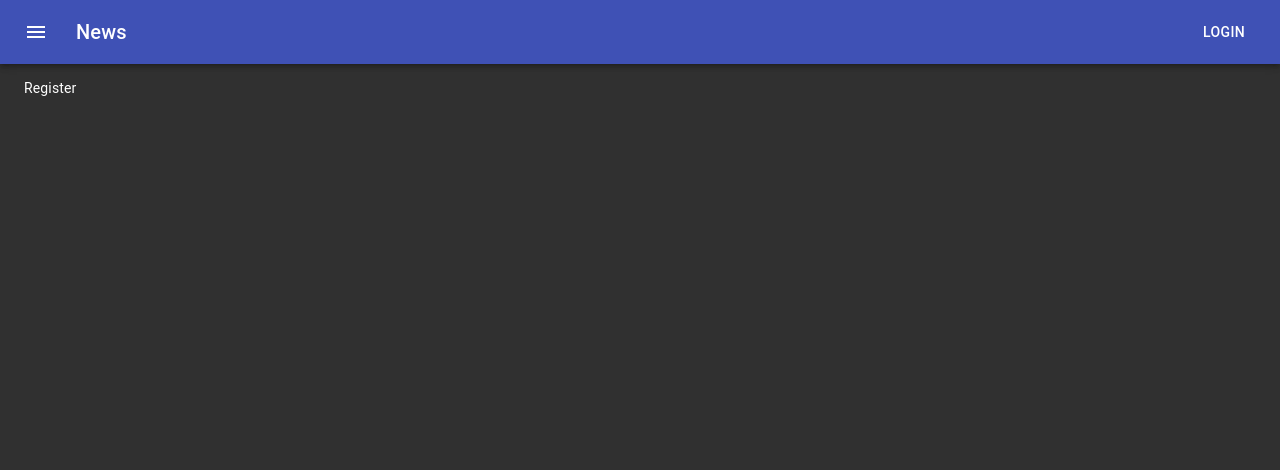
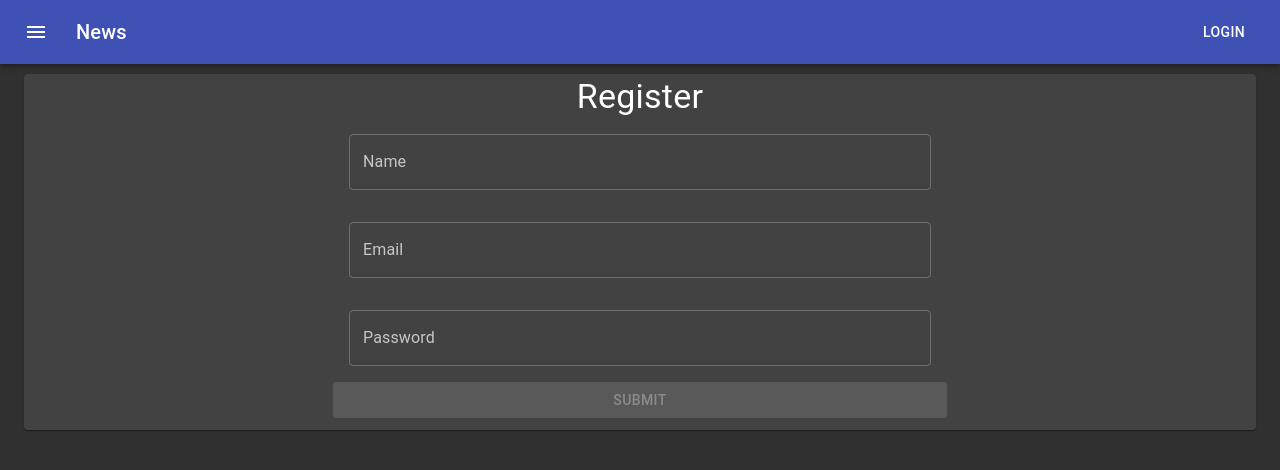
Before and after one commit to khalid-talakshi/fitness-record, a React (Create React App) app: page /register in a window 1280 px wide. Shown: the top 470 px of the page. Built offline with nearby package versions, Linux system fonts and the light colour scheme; no server answers.

Commit message:
added registration form

```diff
--- a/package.json
+++ b/package.json
@@ -27,6 +27,7 @@
     "@types/react-dom": "^17.0.0",
     "@types/react-router": "^5.1.16",
     "@types/react-router-dom": "^5.1.8",
+    "@types/validator": "^13.6.3",
     "apollo-server": "^3.1.2",
     "apollo-server-express": "^3.1.2",
     "bcrypt": "^5.0.1",
@@ -41,6 +42,7 @@
     "react-router-dom": "^5.2.0",
     "react-scripts": "4.0.3",
     "typescript": "^4.1.2",
+    "validator": "^13.6.0",
     "web-vitals": "^1.0.1"
   },
   "type": "module",
--- a/src/App.tsx
+++ b/src/App.tsx
@@ -1,6 +1,11 @@
 import React from "react";
 import { Switch, Route, BrowserRouter as Router, Link } from "react-router-dom";
-import { ApolloClient, ApolloProvider, InMemoryCache } from "@apollo/client";
+import {
+  ApolloClient,
+  ApolloProvider,
+  HttpLink,
+  InMemoryCache,
+} from "@apollo/client";
 import {
   Container,
   createTheme,
@@ -13,7 +18,10 @@ import { RegistrationForm, Navigation } from "./components";
 
 function App() {
   const client = new ApolloClient({
-    uri: "https://6642b518cdba.ngrok.io/graphql",
+    link: new HttpLink({
+      uri: "http://31c5bea63c30.ngrok.io/graphql",
+      fetchOptions: "no-cors",
+    }),
     cache: new InMemoryCache(),
   });
 
--- a/src/components/RegistrationForm/RegistrationForm.tsx
+++ b/src/components/RegistrationForm/RegistrationForm.tsx
@@ -1,15 +1,136 @@
-import React from "react";
-import { gql, useQuery } from "@apollo/client";
+import React, { useState } from "react";
+import { gql, useMutation } from "@apollo/client";
+import {
+  TextField,
+  makeStyles,
+  Card,
+  Typography,
+  Button,
+} from "@material-ui/core";
+import validator from "validator";
 
-const TEST_QUERY = gql`
-  query ExampleQuery {
-    info
+const CREATE_USER = gql`
+  mutation Signup(
+    $signupName: String!
+    $signupEmail: String!
+    $signupPassword: String!
+  ) {
+    signup(name: $signupName, email: $signupEmail, password: $signupPassword) {
+      result {
+        token
+        user {
+          name
+          email
+        }
+      }
+      error {
+        name
+        message
+      }
+    }
   }
 `;
 
+const useStyles = makeStyles((theme) => ({
+  root: {
+    flexGrow: 1,
+  },
+  mainContainer: {
+    padding: 2,
+    marginTop: 10,
+    display: "flex",
+    textAlign: "center",
+    justifyContent: "center",
+    flexDirection: "column",
+  },
+  form: {
+    display: "flex",
+    flexDirection: "column",
+    width: "50%",
+    justifyContent: "center",
+    alignSelf: "center",
+    paddingBottom: 10,
+  },
+  middleTextField: {
+    marginLeft: 10,
+    marginRight: 10,
+  },
+  validInput: {
+    borderColor: "green",
+    borderWidth: 2,
+  },
+  invalidInput: {
+    borderColor: "red",
+    borderWidth: 2,
+  },
+  margin: {
+    margin: theme.spacing(2),
+  },
+}));
+
 export const RegistrationForm = () => {
-  const { data } = useQuery(TEST_QUERY);
+  const [signup] = useMutation(CREATE_USER);
+  const [name, setName] = useState("");
+  const [email, setEmail] = useState("");
+  const [password, setPassword] = useState("");
+  const classes = useStyles();
 
-  console.log(data);
-  return <p>Register</p>;
+  const createUser = async () => {
+    const { data } = await signup({
+      variables: {
+        signupName: name,
+        signupEmail: email,
+        signupPassword: password,
+      },
+    });
+    console.log(data);
+  };
+
+  const validEmail = validator.isEmail(email);
+  return (
+    <Card className={classes.mainContainer}>
+      <Typography variant="h4">Register</Typography>
+      <form
+        className={classes.form}
+        onSubmit={(e) => {
+          e.preventDefault();
+          createUser();
+        }}
+      >
+        <TextField
+          id="standard-basic"
+          label="Name"
+          value={name}
+          onChange={(event) => setName(event.target.value)}
+          className={`${classes.margin}`}
+          variant="outlined"
+        />
+        <TextField
+          id="standard-basic"
+          label="Email"
+          value={email}
+          onChange={(event) => setEmail(event.target.value)}
+          className={`${classes.margin}`}
+          variant="outlined"
+        />
+        <TextField
+          id="standard-basic"
+          label="Password"
+          value={password}
+          onChange={(event) => setPassword(event.target.value)}
+          type="password"
+          variant="outlined"
+          className={`${classes.margin}`}
+        />
+        <Button
+          variant="contained"
+          color="primary"
+          type="submit"
+          disabled={!validEmail}
+        >
+          Submit
+        </Button>
+      </form>
+    </Card>
+  );
 };
--- a/src/index.css
+++ b/src/index.css
@@ -1,13 +1,13 @@
 body {
   margin: 0;
-  font-family: -apple-system, BlinkMacSystemFont, 'Segoe UI', 'Roboto', 'Oxygen',
-    'Ubuntu', 'Cantarell', 'Fira Sans', 'Droid Sans', 'Helvetica Neue',
+  font-family: "Roboto", -apple-system, BlinkMacSystemFont, "Segoe UI", "Oxygen",
+    "Ubuntu", "Cantarell", "Fira Sans", "Droid Sans", "Helvetica Neue",
     sans-serif;
   -webkit-font-smoothing: antialiased;
   -moz-osx-font-smoothing: grayscale;
 }
 
 code {
-  font-family: source-code-pro, Menlo, Monaco, Consolas, 'Courier New',
+  font-family: source-code-pro, Menlo, Monaco, Consolas, "Courier New",
     monospace;
 }
```
Also changed, not shown: 2 other files (tests, documents, lock files or other folders).
